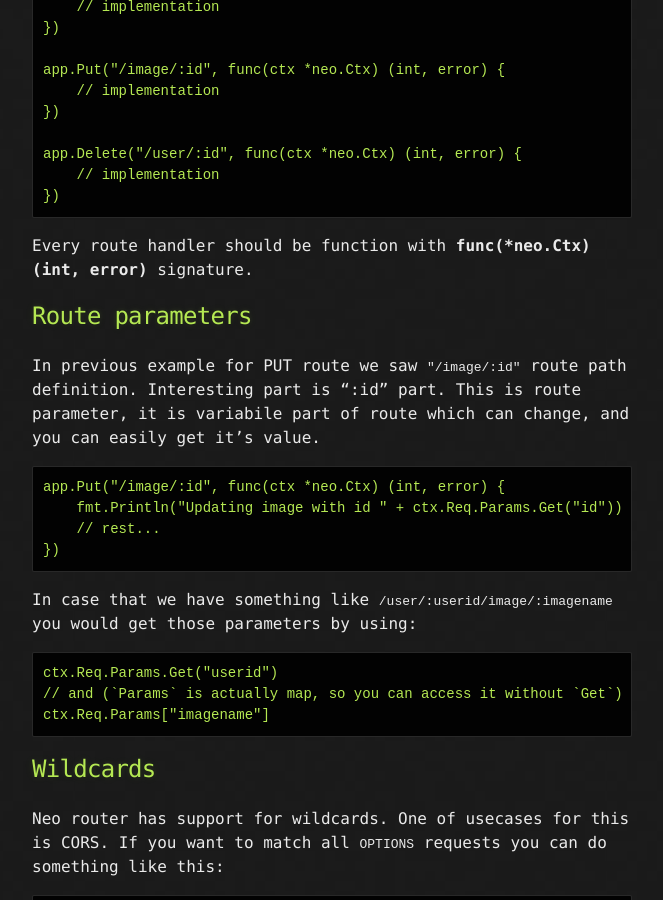
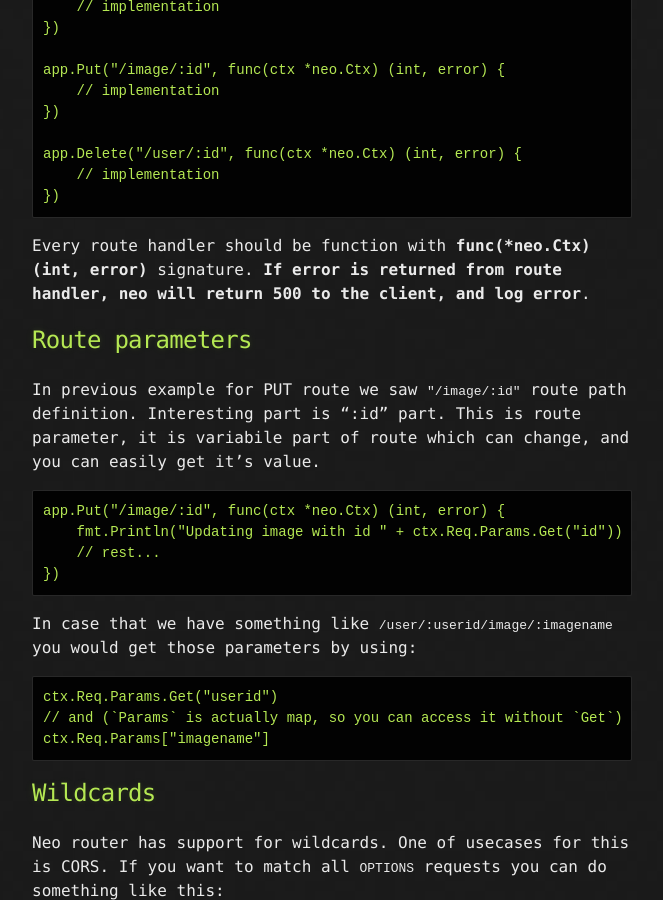
Before and after one commit to ivpusic/neo, a Jekyll site: the page built from _posts/2015-01-23-routing.md, in a window 1280 px wide and 900 px high, scrolled down 674 px. Shown: the whole window, without its empty margins (458-1121 px from the left). Built offline with Jekyll 4.4.1, drawn with Linux system fonts in a browser that asks for light colours; nearby versions of some CDN libraries; Markdown is read by kramdown in place of the engine named in the settings.

Commit message:
Update 2015-01-23-routing.md

````diff
--- a/_posts/2015-01-23-routing.md
+++ b/_posts/2015-01-23-routing.md
@@ -28,7 +28,7 @@ app.Delete("/user/:id", func(ctx *neo.Ctx) (int, error) {
     // implementation
 })
 ```
-Every route handler should be function with **func(*neo.Ctx) (int, error)** signature.
+Every route handler should be function with **func(*neo.Ctx) (int, error)** signature. **If error is returned from route handler, neo will return 500 to the client, and log error**.
 
 ## Route parameters
 In previous example for PUT route we saw ```"/image/:id"``` route path definition. Interesting part is ":id" part. This is route parameter, it is variabile part of route which can change, and you can easily get it's value.
````
